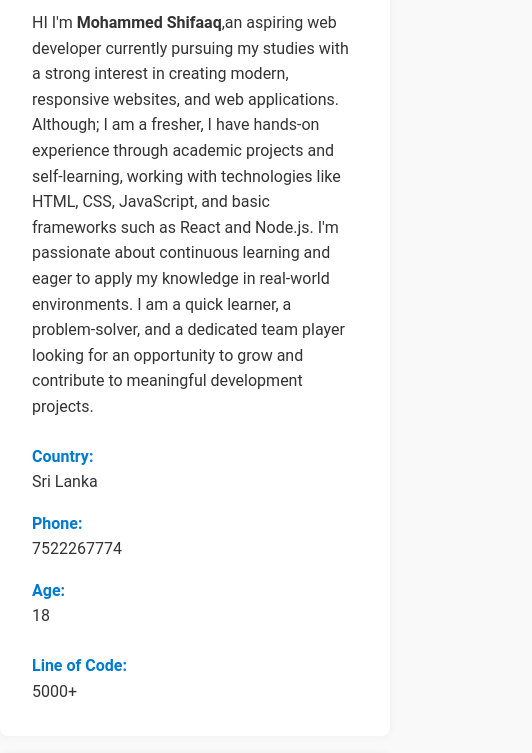
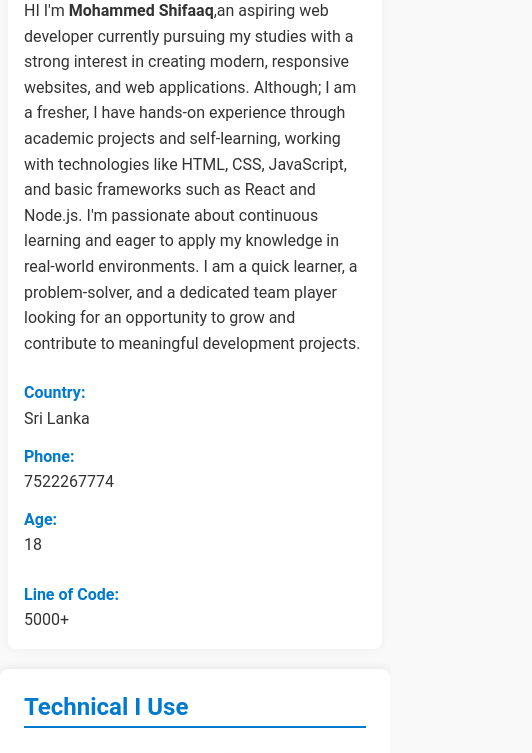
Before and after one commit to mohammedshifaaq/Full-Stack-Web-Developer, a plain HTML site: page index.html in a window 390 px wide. Shown: the part 474-1227 px from the top of the page, 532 px wide, since content can reach past the window. Drawn offline with Linux system fonts and the light colour scheme.

Commit message:
Add files via upload

```diff
--- a/style.css
+++ b/style.css
@@ -239,7 +239,7 @@
 }
 
 /* Responsive behavior */
-@media (max-width: 600px) {
+@media (max-width: 640px) {
   .info-row {
     flex-direction: column;
   }
@@ -248,3 +248,74 @@
     flex: 1 1 100%;
   }
 }
+
+
+
+/* Base font and spacing adjustments for smaller screens */
+@media (max-width: 1024px) {
+  section {
+    padding: 1.5rem;
+  }
+
+  h2 {
+    font-size: 1.75rem;
+  }
+
+  p {
+    font-size: 1rem;
+  }
+}
+
+@media (max-width: 768px) {
+  .info-row {
+    flex-direction: column;
+    gap: 0.75rem;
+  }
+
+  .info-row p {
+    flex: 1 1 100%;
+  }
+
+  input,
+  textarea,
+  button {
+    font-size: 1rem;
+  }
+
+  form {
+    gap: 0.75rem;
+  }
+}
+
+@media (max-width: 480px) {
+  body {
+    font-size: 0.95rem;
+  }
+
+  h2 {
+    font-size: 1.5rem;
+  }
+
+  .contact-section,
+  .form-container,
+  #about,
+  #contact {
+    padding: 1rem;
+    margin: 0.5rem;
+  }
+
+  input,
+  textarea {
+    font-size: 0.9rem;
+    padding: 0.6rem;
+  }
+
+  button {
+    padding: 0.6rem;
+    font-size: 0.95rem;
+  }
+
+  .info-row strong {
+    width: 100%;
+  }
+}
```
Also changed, not shown: index.html (+1 -1 lines).
